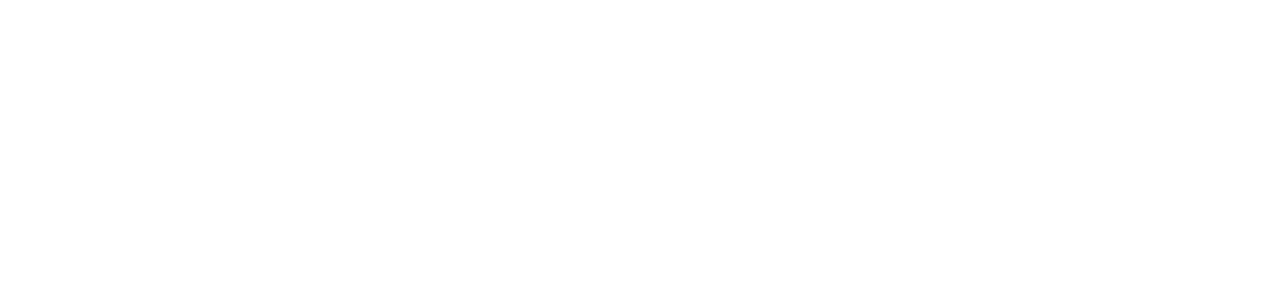
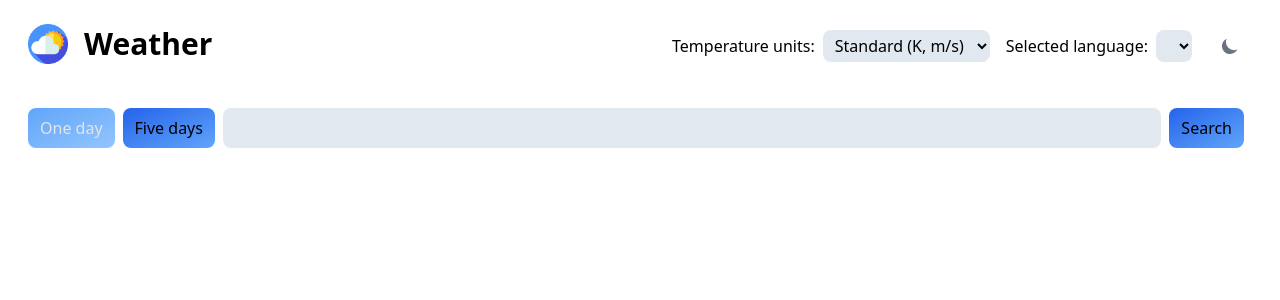
Before and after one commit to icy-zoro/Weather-React, a React (Vite) app: page / in a window 1280 px wide. Shown: the top 300 px of the page. Built offline with nearby package versions, Linux system fonts and the light colour scheme.

Commit message:
Added header

```diff
--- a/src/core/Header.tsx
+++ b/src/core/Header.tsx
@@ -1,3 +1,101 @@
+import {useState} from "react";
+import {useNavigate} from "react-router-dom";
+
 export default function Header() {
-    return <></>
+    const [oneDay, setOneDay] = useState(true)
+    const [search, setSearch] = useState("")
+
+    const navigate = useNavigate()
+
+    const oneDayClick = () => {
+        setOneDay(true)
+        navigate("/")
+    }
+
+    const fiveDaysClick = () => {
+        setOneDay(false)
+        navigate("/five-days")
+    }
+
+    const handleSearch = () => {
+        const root = oneDay ? "/" : "/five-days"
+        const path = search.length > 0 ? `${root}?city=${search}` : root
+        navigate(path)
+    }
+
+    const handleThemeToggle = () => {
+        // TODO: Implement dark mode toggle
+    }
+
+    return (
+        <header>
+            <nav className="nav">
+                <div>
+                    <div id="logo"></div>
+                    <h1>Weather</h1>
+                </div>
+                <div className="mt-1">
+                    <ul className="flex items-center">
+                        <li>
+                            <label htmlFor="units">Temperature units:</label>
+                            <select name="units" id="units">
+                                <option value="standard">Standard (K, m/s)</option>
+                                <option value="metric">Metric (°C, m/s)</option>
+                                <option value="imperial">Imperial (°F, m/h)</option>
+                            </select>
+                        </li>
+                        <li>
+                            <label htmlFor="languages">Selected language:</label>
+                            <select name="languages"></select>
+                        </li>
+                        <li>
+                            {/* Dark mode toggle switch */}
+                            <button
+                                onClick={handleThemeToggle}
+                                type="button"
+                                className="themeswitchbtn">
+                                <svg aria-hidden="true" id="theme-dark-icon" className="w-5 h-5" fill="currentColor"
+                                     viewBox="0 0 20 20" xmlns="http://www.w3.org/2000/svg">
+                                    <path d="M17.293 13.293A8 8 0 016.707 2.707a8.001 8.001 0 1010.586 10.586z"></path>
+                                </svg>
+                                <svg aria-hidden="true" id="theme-light-icon" className="w-5 h-5 hidden"
+                                     fill="currentColor"
+                                     viewBox="0 0 20 20" xmlns="http://www.w3.org/2000/svg">
+                                    <path
+                                        d="M10 2a1 1 0 011 1v1a1 1 0 11-2 0V3a1 1 0 011-1zm4 8a4 4 0 11-8 0 4 4 0 018 0zm-.464 4.95l.707.707a1 1 0 001.414-1.414l-.707-.707a1 1 0 00-1.414 1.414zm2.12-10.607a1 1 0 010 1.414l-.706.707a1 1 0 11-1.414-1.414l.707-.707a1 1 0 011.414 0zM17 11a1 1 0 100-2h-1a1 1 0 100 2h1zm-7 4a1 1 0 011 1v1a1 1 0 11-2 0v-1a1 1 0 011-1zM5.05 6.464A1 1 0 106.465 5.05l-.708-.707a1 1 0 00-1.414 1.414l.707.707zm1.414 8.486l-.707.707a1 1 0 01-1.414-1.414l.707-.707a1 1 0 011.414 1.414zM4 11a1 1 0 100-2H3a1 1 0 000 2h1z"
+                                        fill-rule="evenodd" clip-rule="evenodd"></path>
+                                </svg>
+                                <span className="sr-only">Toggle dark mode</span>
+                            </button>
+                        </li>
+                    </ul>
+                </div>
+            </nav>
+            <nav className="flex mt-10 search">
+                <button
+                    className="selectbtn"
+                    disabled={oneDay}
+                    onClick={oneDayClick}>
+                    One day
+                </button>
+                <button
+                    className="selectbtn mx-2"
+                    disabled={!oneDay}
+                    onClick={fiveDaysClick}>
+                    Five days
+                </button>
+                <input
+                    type="search"
+                    value={search}
+                    onChange={(e) => setSearch(e.target.value)}
+                    role="searchbox"/>
+                <button
+                    role="search"
+                    className="selectbtn mx-2"
+                    onClick={handleSearch}>
+                    Search
+                </button>
+            </nav>
+        </header>
+    )
 }
--- a/src/css/tailwind.css
+++ b/src/css/tailwind.css
@@ -33,7 +33,7 @@
 }
 
 select {
-    @apply rounded-lg py-1 px-2 bg-opacity-100 bg-slate-200;
+    @apply rounded-lg ml-2 py-1 px-2 bg-opacity-100 bg-slate-200;
 }
 
 .dark select {
```
